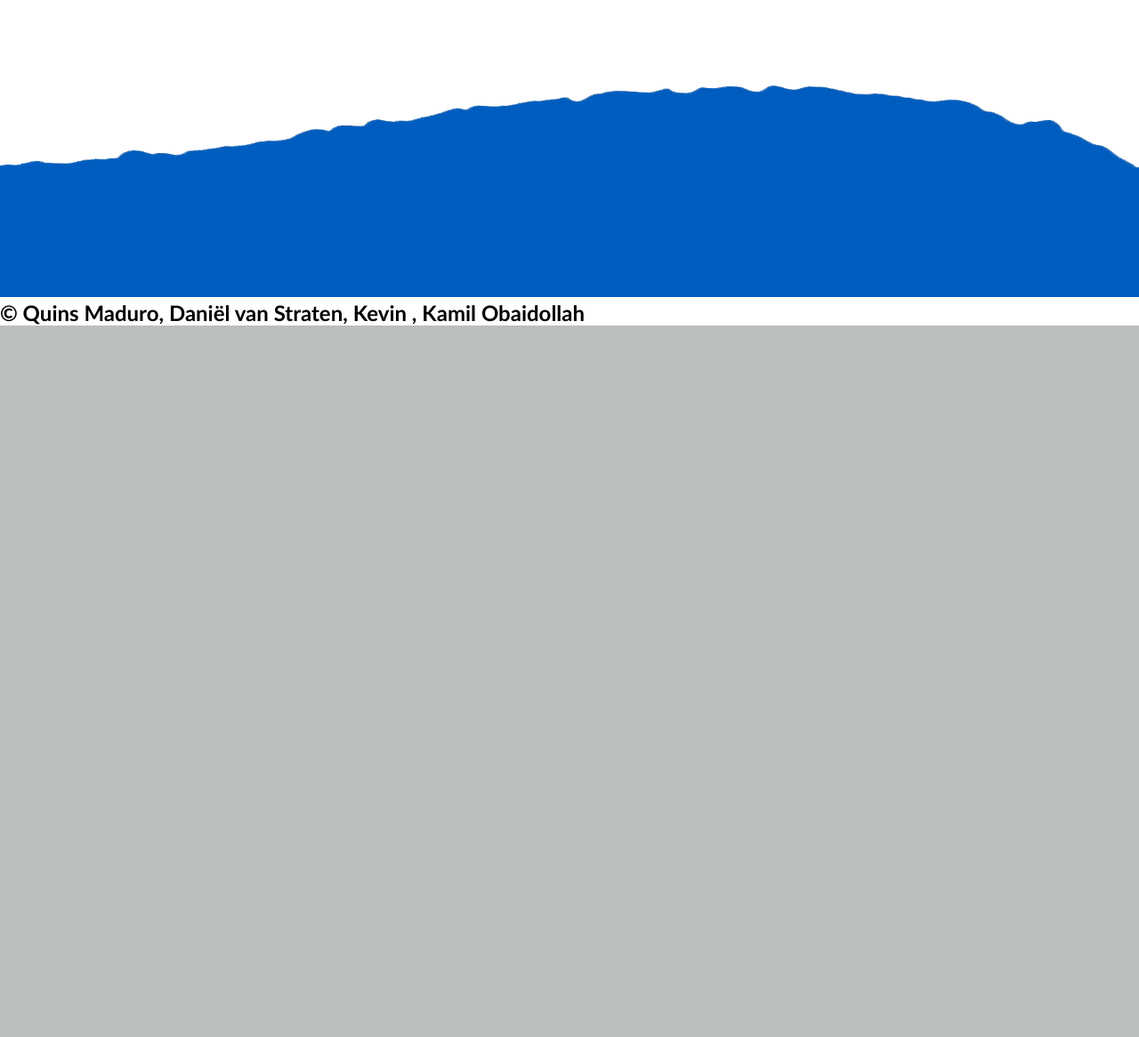
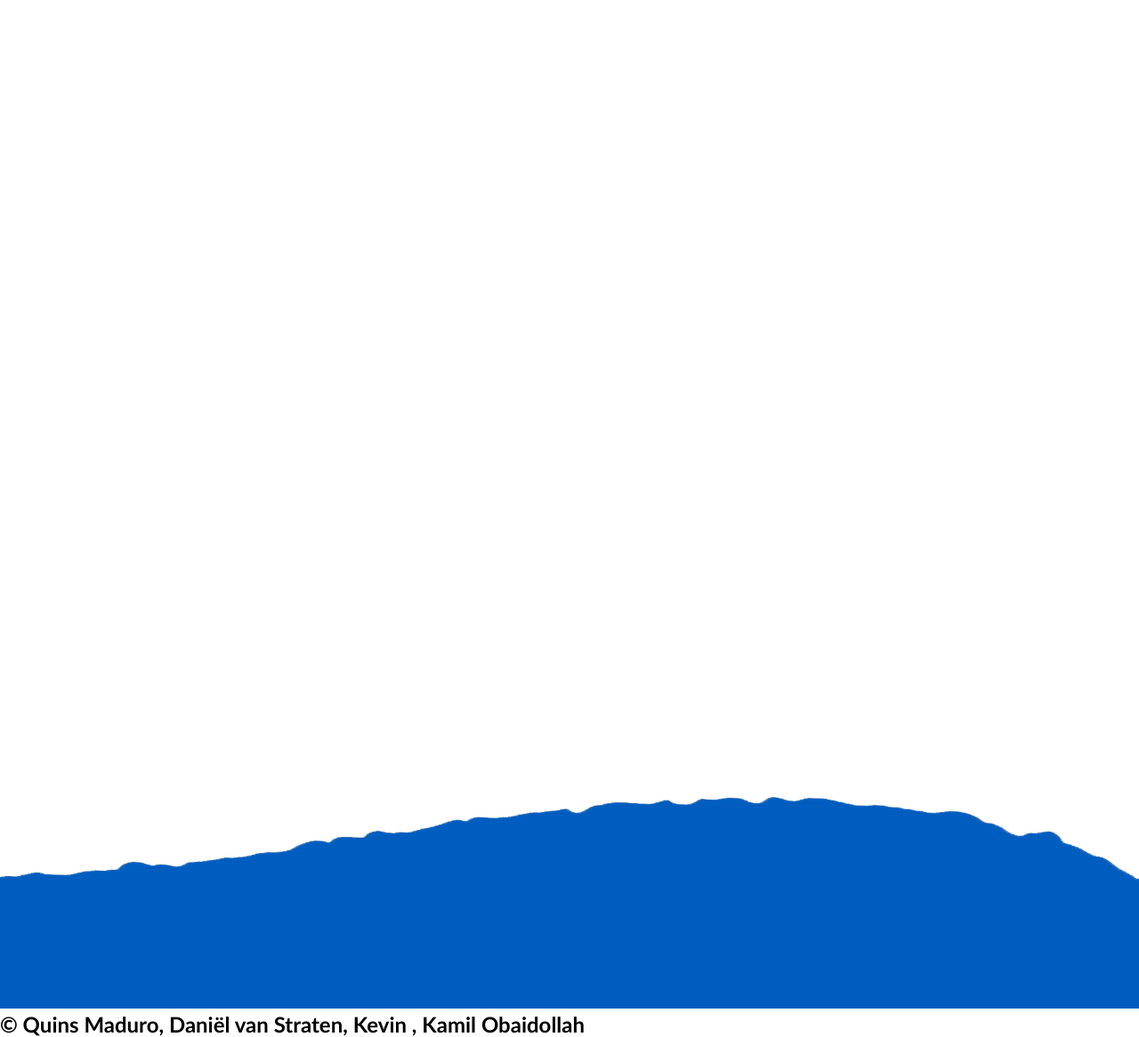
Before and after one commit to Davans01/Ala_Otto_Graaf, a PHP site: page / in a window 1280 px wide. Shown: the part 1609-2775 px from the top of the page at 89% size. Before the commit the page ends 1975 px from the top, so only its background shows below. Run offline with PHP 8.4, Linux system fonts and the light colour scheme; data comes from the database, SQL or seed files in the repository.

Commit message:
Added some images

```diff
--- a/css/otto.css
+++ b/css/otto.css
@@ -113,7 +113,7 @@
 .picture:hover {
   opacity:1;
   flex-grow:1.9; */
-}
+/* } */
 
 .footer{
   text-align: center;
@@ -121,7 +121,7 @@
   background-color: #005dc0;
   width: 100%;
   height: 200px;
-  margin-top: 100px;
+  margin-top: 800px;
   margin-bottom: 0%;
 }
 .footer{
```
Also changed, not shown: images/62b498665945479a576408b40ed8be6b.jpg (added), images/HvE-20170714-0434-3-863x521.jpg (added), images/woman-2198127_960_720.jpg (added), 1 other file.
